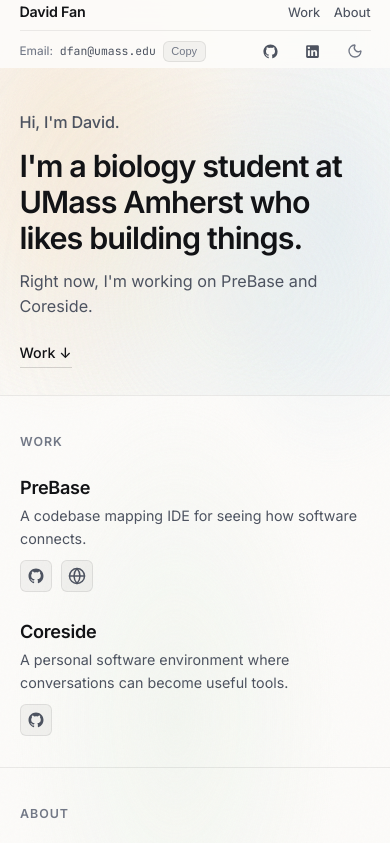
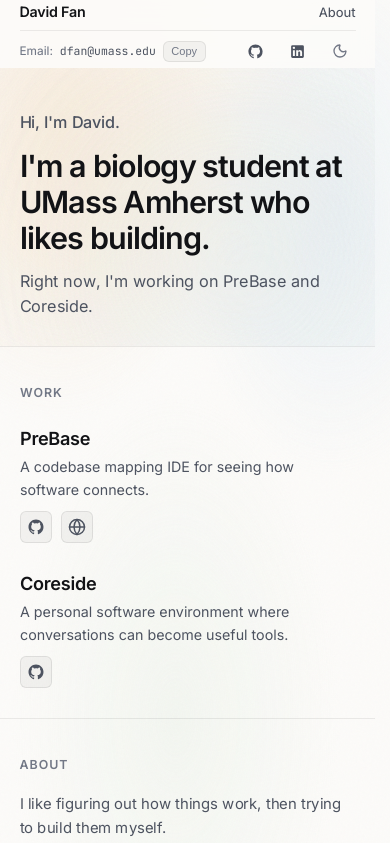
Before and after one commit to Qtrick/qtrick.github.io, a React (Vite) app: page / in a window 390 px wide. Shown: the top 843 px of the page. Built offline with nearby package versions, Linux system fonts and the light colour scheme.

Commit message:
refactor(content): streamline navigation, update copy, and polish sequential text animation

```diff
--- a/index.html
+++ b/index.html
@@ -43,6 +43,13 @@
       href="https://fonts.googleapis.com/css2?family=Inter:wght@400;450;500;600;700&family=JetBrains+Mono:wght@400;500;600&display=swap"
       rel="stylesheet"
     />
+    <!-- Critical Layout Stability: reserve scrollbar gutter from frame 0 -->
+    <style>
+      html {
+        overflow-y: scroll;
+        scrollbar-gutter: stable;
+      }
+    </style>
   </head>
   <body>
     <div id="root"></div>
--- a/src/App.tsx
+++ b/src/App.tsx
@@ -44,10 +44,10 @@ export const App: React.FC = () => {
       return;
     }
 
-    // Hero entrance completes deliberately in ~700ms
+    // Hero strictly sequential letter-by-letter entrance completes smoothly
     const timer = setTimeout(() => {
       setIsHeroDone(true);
-    }, 700);
+    }, 2850);
 
     return () => clearTimeout(timer);
   }, []);
@@ -85,12 +85,11 @@ export const App: React.FC = () => {
 
       {/* Main Content Sections */}
       <main id="main-content" tabIndex={-1}>
-        {/* 2-5: Hero (Hi, I'm David. -> Headline -> Subline -> Work Link) with living ambient background */}
+        {/* 2-4: Hero (Hi, I'm David. -> Headline -> Subline) with living ambient background */}
         <Hero
           greeting={siteContent.hero.greeting}
           headline={siteContent.hero.headline}
           subline={siteContent.hero.subline}
-          workLink={siteContent.hero.workLink}
         />
 
         {/* 6-8: Work Section (Heading -> PreBase -> Coreside) */}
--- a/src/components/AboutSection.css
+++ b/src/components/AboutSection.css
@@ -32,31 +32,27 @@
   max-width: min(100%, 68ch);
 }
 
-/* Staggered Reveal Sequence: About heading -> Bio 1 -> Bio 2 (700ms duration) */
+/* Smooth Fade Reveal Sequence: About heading -> Bio 1 -> Bio 2 */
 .about-section .reveal-item {
   opacity: 0;
-  transform: translateY(12px);
-  transition: opacity 0.7s cubic-bezier(0.16, 1, 0.3, 1),
-    transform 0.7s cubic-bezier(0.16, 1, 0.3, 1);
-  will-change: opacity, transform;
+  transition: opacity 0.5s cubic-bezier(0.16, 1, 0.3, 1);
+  will-change: opacity;
+}
+
+.about-section.is-revealed .reveal-item {
+  opacity: 1;
 }
 
 .about-section.is-revealed .about-title-item {
-  opacity: 1;
-  transform: translateY(0);
   transition-delay: 0ms;
 }
 
 .about-section.is-revealed .about-paragraph-1 {
-  opacity: 1;
-  transform: translateY(0);
-  transition-delay: 180ms;
+  transition-delay: 40ms;
 }
 
 .about-section.is-revealed .about-paragraph-2 {
-  opacity: 1;
-  transform: translateY(0);
-  transition-delay: 360ms;
+  transition-delay: 80ms;
 }
 
 @media (prefers-reduced-motion: reduce) {
--- a/src/components/AboutSection.tsx
+++ b/src/components/AboutSection.tsx
@@ -1,5 +1,6 @@
-import React from 'react';
+import React, { useMemo } from 'react';
 import { useScrollReveal } from '../hooks/useScrollReveal';
+import { SmoothTextReveal, calculateSequentialDelays } from './SmoothTextReveal';
 import './AboutSection.css';
 
 interface AboutSectionProps {
@@ -20,6 +21,16 @@ export const AboutSection: React.FC<AboutSectionProps> = ({
     onReveal: onRevealed,
   });
 
+  // Strictly sequential delays: bio[1] waits for bio[0] to fully finish
+  const bioDelays = useMemo(() => {
+    return calculateSequentialDelays(bio, {
+      initialDelay: 0.06,
+      charSpeed: 0.012,
+      fadeDuration: 0.18,
+      pauseBetween: 0.05,
+    });
+  }, [bio]);
+
   return (
     <section
       ref={ref}
@@ -39,7 +50,12 @@ export const AboutSection: React.FC<AboutSectionProps> = ({
                 key={idx}
                 className={`about-paragraph reveal-item about-paragraph-${idx + 1}`}
               >
-                {paragraph}
+                <SmoothTextReveal
+                  text={paragraph}
+                  baseDelay={bioDelays[idx]}
+                  charSpeed={0.012}
+                  animate={isRevealed}
+                />
               </p>
             ))}
           </div>
--- a/src/components/Hero.css
+++ b/src/components/Hero.css
@@ -158,74 +158,12 @@
   font-size: clamp(1.0625rem, 0.8vw + 0.85rem, 1.25rem);
   color: var(--text-secondary);
   line-height: 1.55;
-  margin: 0 0 clamp(1.5rem, 2.2vh, 2rem) 0;
+  margin: 0;
   max-width: min(100%, 64ch);
-}
-
-/* Step 5: Hero actions */
-.hero-actions {
-  display: flex;
-  align-items: center;
-}
-
-.hero-link {
-  font-size: clamp(0.9375rem, 0.3vw + 0.85rem, 1.0625rem);
-  font-weight: 500;
-  color: var(--text-primary);
-  text-decoration: none;
-  padding-bottom: 2px;
-  border-bottom: 1px solid var(--border-strong);
-  transition: all var(--transition-fast);
-}
-
-.hero-link:hover {
-  border-bottom-color: var(--text-primary);
-  opacity: 0.75;
-}
-
-/* Deterministic Settle Entrance (750ms duration, smooth easing) */
-.hero-animate-1 {
-  opacity: 0;
-  animation: heroSettle 0.75s cubic-bezier(0.16, 1, 0.3, 1) 0.08s forwards;
-}
-
-.hero-animate-2 {
-  opacity: 0;
-  animation: heroSettle 0.75s cubic-bezier(0.16, 1, 0.3, 1) 0.22s forwards;
-}
-
-.hero-animate-3 {
-  opacity: 0;
-  animation: heroSettle 0.75s cubic-bezier(0.16, 1, 0.3, 1) 0.38s forwards;
-}
-
-.hero-animate-4 {
-  opacity: 0;
-  animation: heroSettle 0.75s cubic-bezier(0.16, 1, 0.3, 1) 0.54s forwards;
-}
-
-@keyframes heroSettle {
-  from {
-    opacity: 0;
-    transform: translateY(12px);
-  }
-  to {
-    opacity: 1;
-    transform: translateY(0);
-  }
 }
 
 @media (prefers-reduced-motion: reduce) {
   .hero-aura {
-    animation: none !important;
-  }
-
-  .hero-animate-1,
-  .hero-animate-2,
-  .hero-animate-3,
-  .hero-animate-4 {
-    opacity: 1 !important;
-    transform: none !important;
     animation: none !important;
   }
 }
--- a/src/components/Hero.tsx
+++ b/src/components/Hero.tsx
@@ -1,22 +1,28 @@
-import React from 'react';
+import React, { useMemo } from 'react';
+import { SmoothTextReveal, calculateSequentialDelays } from './SmoothTextReveal';
 import './Hero.css';
 
 interface HeroProps {
   greeting: string;
   headline: string;
   subline: string;
-  workLink: {
-    label: string;
-    href: string;
-  };
 }
 
 export const Hero: React.FC<HeroProps> = ({
   greeting,
   headline,
   subline,
-  workLink,
 }) => {
+  // Strictly sequential delays: each text waits for the prior text to fully finish
+  const [greetingDelay, headlineDelay, sublineDelay] = useMemo(() => {
+    return calculateSequentialDelays([greeting, headline, subline], {
+      initialDelay: 0.08,
+      charSpeed: 0.015,
+      fadeDuration: 0.18,
+      pauseBetween: 0.04,
+    });
+  }, [greeting, headline, subline]);
+
   return (
     <section className="hero-section" aria-label="Introduction">
       {/* Slow, ambient animated atmospheric background specifically for the Hero */}
@@ -29,20 +35,31 @@ export const Hero: React.FC<HeroProps> = ({
 
       <div className="site-wrapper hero-container">
         {/* Step 2: "Hi, I'm David." */}
-        <p className="hero-greeting hero-animate-1">{greeting}</p>
+        <p className="hero-greeting">
+          <SmoothTextReveal
+            text={greeting}
+            baseDelay={greetingDelay}
+            charSpeed={0.016}
+          />
+        </p>
 
-        {/* Step 3: Main personal headline */}
-        <h1 className="hero-headline hero-animate-2">{headline}</h1>
+        {/* Step 3: Main personal headline - strictly waits for greeting to finish */}
+        <h1 className="hero-headline">
+          <SmoothTextReveal
+            text={headline}
+            baseDelay={headlineDelay}
+            charSpeed={0.015}
+          />
+        </h1>
 
-        {/* Step 4: Supporting sentence */}
-        <p className="hero-subline hero-animate-3">{subline}</p>
-
-        {/* Step 5: Work navigation */}
-        <div className="hero-actions hero-animate-4">
-          <a href={workLink.href} className="hero-link">
-            {workLink.label}
-          </a>
-        </div>
+        {/* Step 4: Supporting sentence - strictly waits for headline to finish */}
+        <p className="hero-subline">
+          <SmoothTextReveal
+            text={subline}
+            baseDelay={sublineDelay}
+            charSpeed={0.015}
+          />
+        </p>
       </div>
     </section>
   );
--- /dev/null
+++ b/src/components/SmoothTextReveal.css
@@ -0,0 +1,57 @@
+/* Smooth Letter-by-Letter Reveal Styles */
+
+.smooth-text-reveal {
+  display: inline;
+  position: relative;
+}
+
+.reveal-visual-line {
+  display: inline;
+}
+
+.reveal-word {
+  display: inline-block;
+  white-space: nowrap;
+}
+
+.reveal-char {
+  display: inline-block;
+  vertical-align: baseline;
+  will-change: opacity, filter, transform;
+}
+
+.reveal-char.is-animating {
+  opacity: 0;
+  filter: blur(2px);
+  transform: translateY(1.5px);
+  animation: smoothCharFadeIn 0.2s cubic-bezier(0.16, 1, 0.3, 1) forwards;
+  animation-delay: var(--char-delay, 0s);
+}
+
+.reveal-char.is-static {
+  opacity: 1;
+  filter: none;
+  transform: none;
+}
+
+@keyframes smoothCharFadeIn {
+  0% {
+    opacity: 0;
+    filter: blur(2px);
+    transform: translateY(1.5px);
+  }
+  100% {
+    opacity: 1;
+    filter: blur(0px);
+    transform: translateY(0);
+  }
+}
+
+@media (prefers-reduced-motion: reduce) {
+  .reveal-char.is-animating {
+    opacity: 1 !important;
+    filter: none !important;
+    transform: none !important;
+    animation: none !important;
+  }
+}
--- /dev/null
+++ b/src/components/SmoothTextReveal.tsx
@@ -0,0 +1,104 @@
+import React from 'react';
+import './SmoothTextReveal.css';
+
+export interface SequentialDelayOptions {
+  initialDelay?: number;
+  charSpeed?: number;
+  fadeDuration?: number;
+  pauseBetween?: number;
+}
+
+/**
+ * Calculates strictly non-overlapping sequential start delays for an array of text strings.
+ * Guarantees that each string waits for the preceding string to completely finish its
+ * letter-by-letter typing and fade animation before writing the next one.
+ */
+export function calculateSequentialDelays(
+  texts: string[],
+  options: SequentialDelayOptions = {}
+): number[] {
+  const {
+    initialDelay = 0.08,
+    charSpeed = 0.015,
+    fadeDuration = 0.18,
+    pauseBetween = 0.04,
+  } = options;
+
+  const delays: number[] = [];
+  let currentStart = initialDelay;
+
+  for (let i = 0; i < texts.length; i++) {
+    delays.push(Number(currentStart.toFixed(3)));
+    const textLength = texts[i].length;
+    const typingDuration = textLength * charSpeed;
+    const totalSentenceDuration = typingDuration + fadeDuration;
+    currentStart = currentStart + totalSentenceDuration + pauseBetween;
+  }
+
+  return delays;
+}
+
+interface SmoothTextRevealProps {
+  text: string;
+  baseDelay?: number;
+  charSpeed?: number;
+  animate?: boolean;
+  className?: string;
+}
+
+export const SmoothTextReveal: React.FC<SmoothTextRevealProps> = ({
+  text,
+  baseDelay = 0.1,
+  charSpeed = 0.016,
+  animate = true,
+  className = '',
+}) => {
+  const words = text.split(' ');
+  let runningCharOffset = 0;
+
+  return (
+    <span className={`smooth-text-reveal ${className}`}>
+      {/* Screen reader and programmatic text representation */}
+      <span className="sr-only">{text}</span>
+
+      {/* Visual character-by-character smooth staggered reveal */}
+      <span aria-hidden="true" className="reveal-visual-line">
+        {words.map((word, wordIndex) => {
+          const chars = word.split('');
+          const currentWordStartOffset = runningCharOffset;
+          runningCharOffset += chars.length + 1; // Count characters plus space
+
+          return (
+            <React.Fragment key={wordIndex}>
+              <span className="reveal-word">
+                {chars.map((char, charIndex) => {
+                  const delay = (
+                    baseDelay +
+                    (currentWordStartOffset + charIndex) * charSpeed
+                  ).toFixed(3);
+
+                  return (
+                    <span
+                      key={charIndex}
+                      className={`reveal-char ${animate ? 'is-animating' : 'is-static'}`}
+                      style={
+                        animate
+                          ? ({
+                              '--char-delay': `${delay}s`,
+                            } as React.CSSProperties)
+                          : undefined
+                      }
+                    >
+                      {char}
+                    </span>
+                  );
+                })}
+              </span>
+              {wordIndex < words.length - 1 ? ' ' : null}
+            </React.Fragment>
+          );
+        })}
+      </span>
+    </span>
+  );
+};
--- a/src/components/WorkSection.css
+++ b/src/components/WorkSection.css
@@ -85,12 +85,12 @@
   transform: translateY(-1px);
 }
 
-/* Deterministic Reveal Sequence: Work heading -> PreBase -> Coreside (700ms duration) */
+/* Calm, Deliberate Reveal Sequence: Work heading -> PreBase -> Coreside */
 .work-section .reveal-item {
   opacity: 0;
-  transform: translateY(12px);
-  transition: opacity 0.7s cubic-bezier(0.16, 1, 0.3, 1),
-    transform 0.7s cubic-bezier(0.16, 1, 0.3, 1);
+  transform: translateY(6px);
+  transition: opacity 1.1s cubic-bezier(0.16, 1, 0.3, 1),
+    transform 1.1s cubic-bezier(0.16, 1, 0.3, 1);
   will-change: opacity, transform;
 }
 
@@ -103,13 +103,13 @@
 .work-section.is-revealed .project-item-1 {
   opacity: 1;
   transform: translateY(0);
-  transition-delay: 180ms;
+  transition-delay: 350ms;
 }
 
 .work-section.is-revealed .project-item-2 {
   opacity: 1;
   transform: translateY(0);
-  transition-delay: 360ms;
+  transition-delay: 700ms;
 }
 
 @media (prefers-reduced-motion: reduce) {
--- a/src/content/siteContent.ts
+++ b/src/content/siteContent.ts
@@ -12,7 +12,6 @@ export const siteContent: SiteContent = {
   ownerName: 'David Fan',
 
   navigation: [
-    { label: 'Work', href: '#work' },
     { label: 'About', href: '#about' },
   ],
 
@@ -24,12 +23,8 @@ export const siteContent: SiteContent = {
 
   hero: {
     greeting: "Hi, I'm David.",
-    headline: "I'm a biology student at UMass Amherst who likes building things.",
+    headline: "I'm a biology student at UMass Amherst who likes building.",
     subline: "Right now, I'm working on PreBase and Coreside.",
-    workLink: {
-      label: 'Work ↓',
-      href: '#work',
-    },
   },
 
   work: {
@@ -56,7 +51,7 @@ export const siteContent: SiteContent = {
     sectionTitle: 'About',
     bio: [
       'I like figuring out how things work, then trying to build them myself.',
-      'Outside of class, I enjoy listening to classical music and doing volunteer work for local communities. I also compete on the U.S. Wushu Team.',
+      'Outside of class, I listen to classical music, do volunteer work for local communities, and compete on the U.S. Wushu Team.',
     ],
   },
 
--- a/src/styles/globals.css
+++ b/src/styles/globals.css
@@ -153,6 +153,8 @@ html {
   -webkit-font-smoothing: antialiased;
   -moz-osx-font-smoothing: grayscale;
   overflow-x: hidden;
+  overflow-y: scroll;
+  scrollbar-gutter: stable;
   max-width: 100vw;
   width: 100%;
 }
@@ -204,6 +206,21 @@ main,
 .skip-link:focus,
 .skip-to-content:focus {
   top: 1.5rem;
+}
+
+/* Screen Reader Only Utility */
+.sr-only {
+  position: absolute;
+  width: 1px;
+  height: 1px;
+  padding: 0;
+  margin: -1px;
+  overflow: hidden;
+  clip: rect(0, 0, 0, 0);
+  white-space: nowrap;
+  border-width: 0;
+  user-select: none;
+  -webkit-user-select: none;
 }
 
 /* Focus styles */
--- a/src/types/index.ts
+++ b/src/types/index.ts
@@ -32,10 +32,6 @@ export interface SiteContent {
     greeting: string;
     headline: string;
     subline: string;
-    workLink: {
-      label: string;
-      href: string;
-    };
   };
   work: {
     sectionTitle: string;
```
Also changed, not shown: 6 other files (tests, documents, lock files or other folders).
